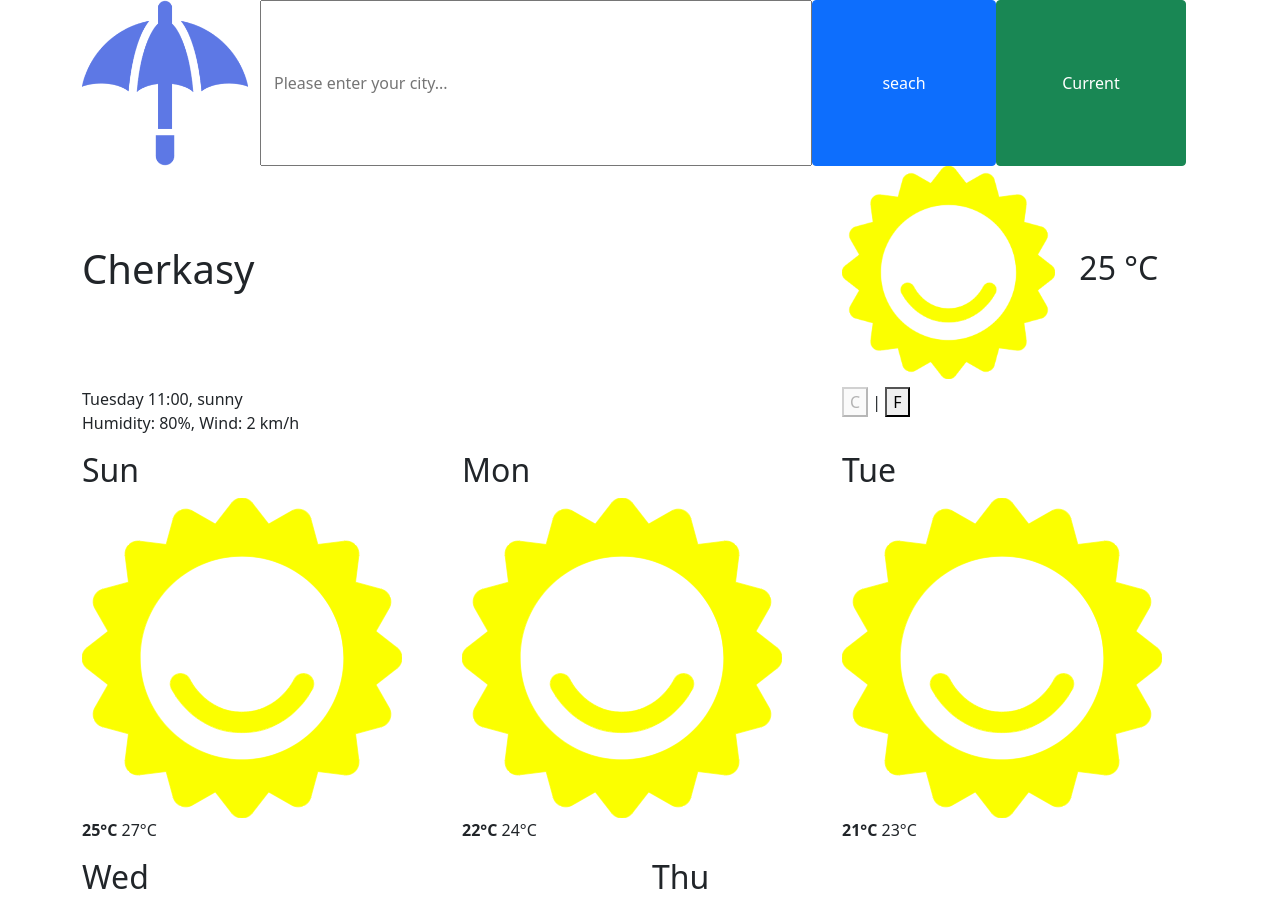
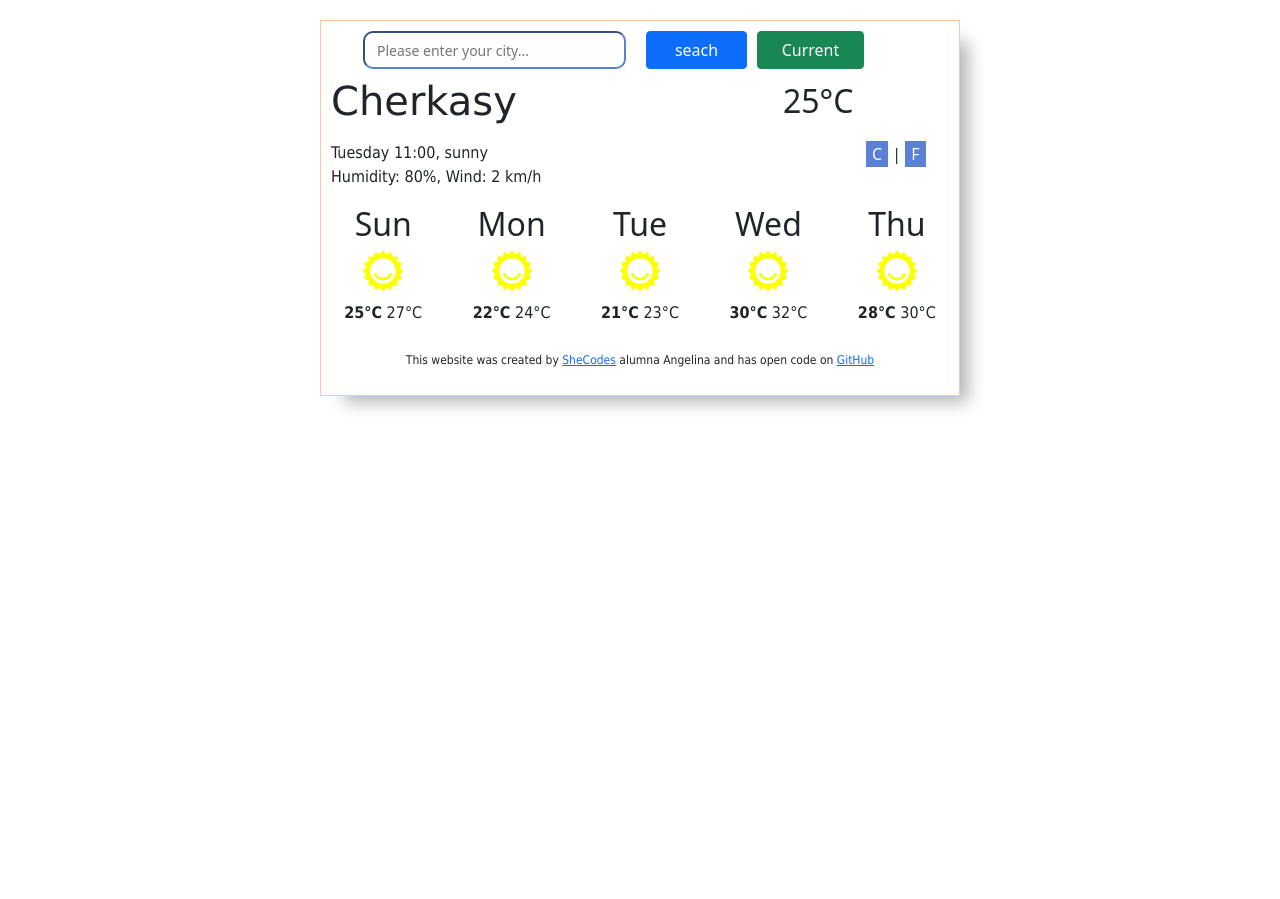
Before and after one commit to linaAngel1997/weather-app, a website built with Parcel: page index.html in a window 1280 px wide. Shown: the top 899 px of the page. After the commit the page ends 800 px from the top, so only its background shows below. Built offline with nearby package versions, Linux system fonts and the light colour scheme.

Commit message:
second commit

```diff
--- a/index.html
+++ b/index.html
@@ -3,7 +3,7 @@
   <head>
     <title>Parcel Sandbox</title>
     <meta charset="UTF-8" />
-    <link href="src/styles.css" />
+    <link rel="stylesheet" href="./src/styles.css">
     <link
       href="https://cdn.jsdelivr.net/npm/bootstrap@5.1.3/dist/css/bootstrap.min.css"
       rel="stylesheet"
@@ -13,9 +13,9 @@
   </head>
 
   <body>
-    <div class="container">
+    <div class="container w-50">
       <div class="row first">
-        <img class="logo col-2" src="./images/umbrella.png" alt="umbrella" />
+        <img class="logo col-1" src="./images/umbrella.png" alt="umbrella" />
         <form class="col-8 row search-form">
           <input
             class="search col"
@@ -28,30 +28,30 @@
         </form>
         <button class="btn btn-success current col-2">Current</button>
       </div>
-      <div class="row d-flex align-items-center second">
+      <div class="mt-2 row d-flex align-items-center second">
         <div class="info col-8">
           <h1>Cherkasy</h1>
         </div>
         <div class="row d-flex align-items-center col-4">
           <img
-            class="weather-logo col-8"
+            class="weather-logo h-25 col-4"
             src="./images/sunny.png"
             alt="weather"
           />
-          <h2 class="col-4">
+          <h2 class="col-6">
             <span class="big-temp">25</span> <span class="degrees">°C</span>
           </h2>
         </div>
       </div>
       <div class="row mt-2">
-        <p class="col-8">
+        <p class="col-10">
           <span class="day-time">Friday, 14:08</span>,
           <span class="weather-type">sunny</span>
           <br />
           Humidity: <span class="humidity">80</span>%, Wind:
           <span class="wind">2</span> km/h
         </p>
-        <div class="temp-change col-4">
+        <div class="temp-change col-2">
           <button disabled id="celsius">C</button>
           |
           <button id="farenheit">F</button>
@@ -59,27 +59,27 @@
       </div>
 
       <div class="row">
-        <div class="col future-weather">
+        <div class="col d-flex flex-column justify-content-center align-items-center future-weather">
           <h2>Sun</h2>
           <img class="small-image" src="images/sunny.png" alt="sunny" />
           <p><b>25°C</b> 27°C</p>
         </div>
-        <div class="col future-weather">
+        <div class="col d-flex flex-column justify-content-center align-items-center future-weather">
           <h2>Mon</h2>
           <img class="small-image" src="images/sunny.png" alt="sunny" />
           <p><b>22°C</b> 24°C</p>
         </div>
-        <div class="col future-weather">
+        <div class="col d-flex flex-column justify-content-center align-items-center future-weather">
           <h2>Tue</h2>
           <img class="small-image" src="images/sunny.png" alt="sunny" />
           <p><b>21°C</b> 23°C</p>
         </div>
-        <div class="col future-weather">
+        <div class="col d-flex flex-column justify-content-center align-items-center future-weather">
           <h2>Wed</h2>
           <img class="small-image" src="images/sunny.png" alt="sunny" />
           <p><b>30°C</b> 32°C</p>
         </div>
-        <div class="col future-weather">
+        <div class="col d-flex flex-column justify-content-center align-items-center future-weather">
           <h2>Thu</h2>
           <img class="small-image" src="images/sunny.png" alt="sunny" />
           <p><b>28°C</b> 30°C</p>
--- a/src/styles.css
+++ b/src/styles.css
@@ -5,22 +5,24 @@ button:disabled {
 .container {
   border: 1px solid #ffc6ac;
   height: 50%;
+  width: 50%;
   padding: 10px;
   margin-top: 20px;
   box-shadow: 16px 14px 16px -8px rgba(0, 0, 0, 0.3);
 }
+
 
 h2 {
   display: flex;
 }
 
 .logo {
-  width: 60px;
+  width: 1px;
 }
 
 .weather-logo {
-  width: 70px;
-  height: 50px;
+  width: 20px;
+  height: 20px;
 }
 
 .small-image {
@@ -55,6 +57,7 @@ p {
   text-align: center;
 }
 
+
 .author-info {
   text-align: center;
   margin-top: 10px;
```
